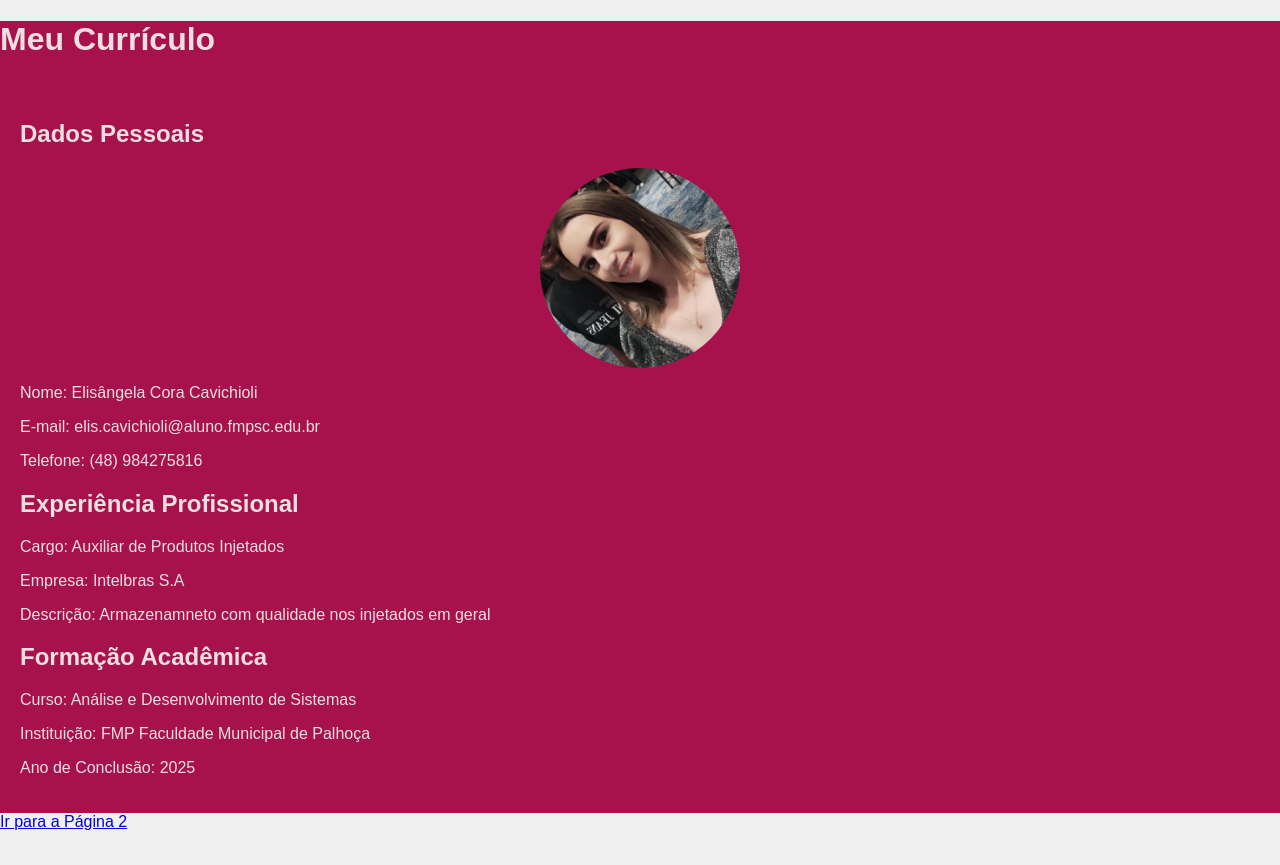
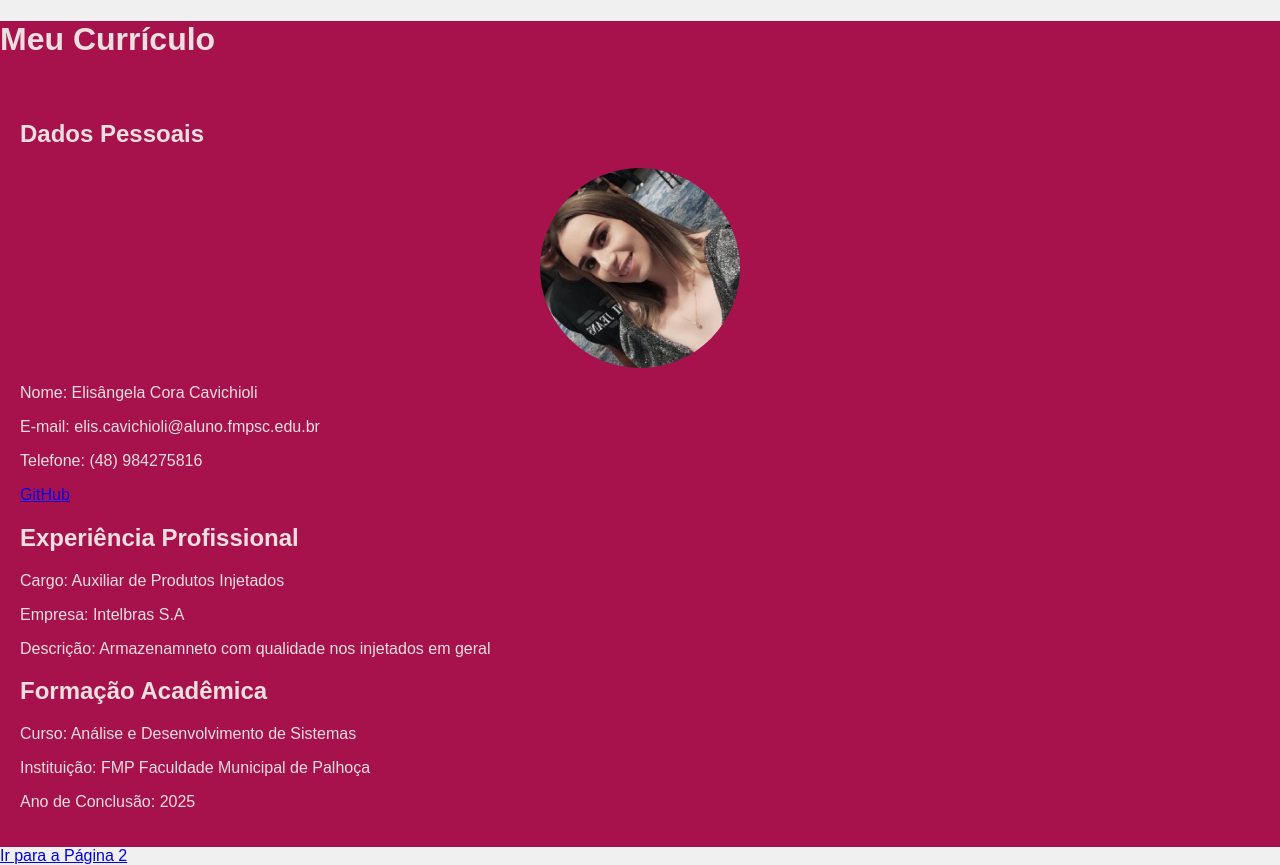
Before and after one commit to Elisangela29/Curr-culo2, a plain HTML site: page index.html in a window 1280 px wide. Before the commit the page ends 831 px from the top, so only its background shows below. Drawn offline with Linux system fonts and the light colour scheme.

Commit message:
Update index.html

```diff
--- a/index.html
+++ b/index.html
@@ -37,6 +37,7 @@
         <p>Nome: Elisângela Cora Cavichioli</p>
         <p>E-mail: elis.cavichioli@aluno.fmpsc.edu.br</p>
         <p>Telefone: (48) 984275816</p>
+          <a href="https://github.com/Elisangela29">GitHub</a>
 
         <h2>Experiência Profissional</h2>
         <p>Cargo: Auxiliar de Produtos Injetados</p>
```
